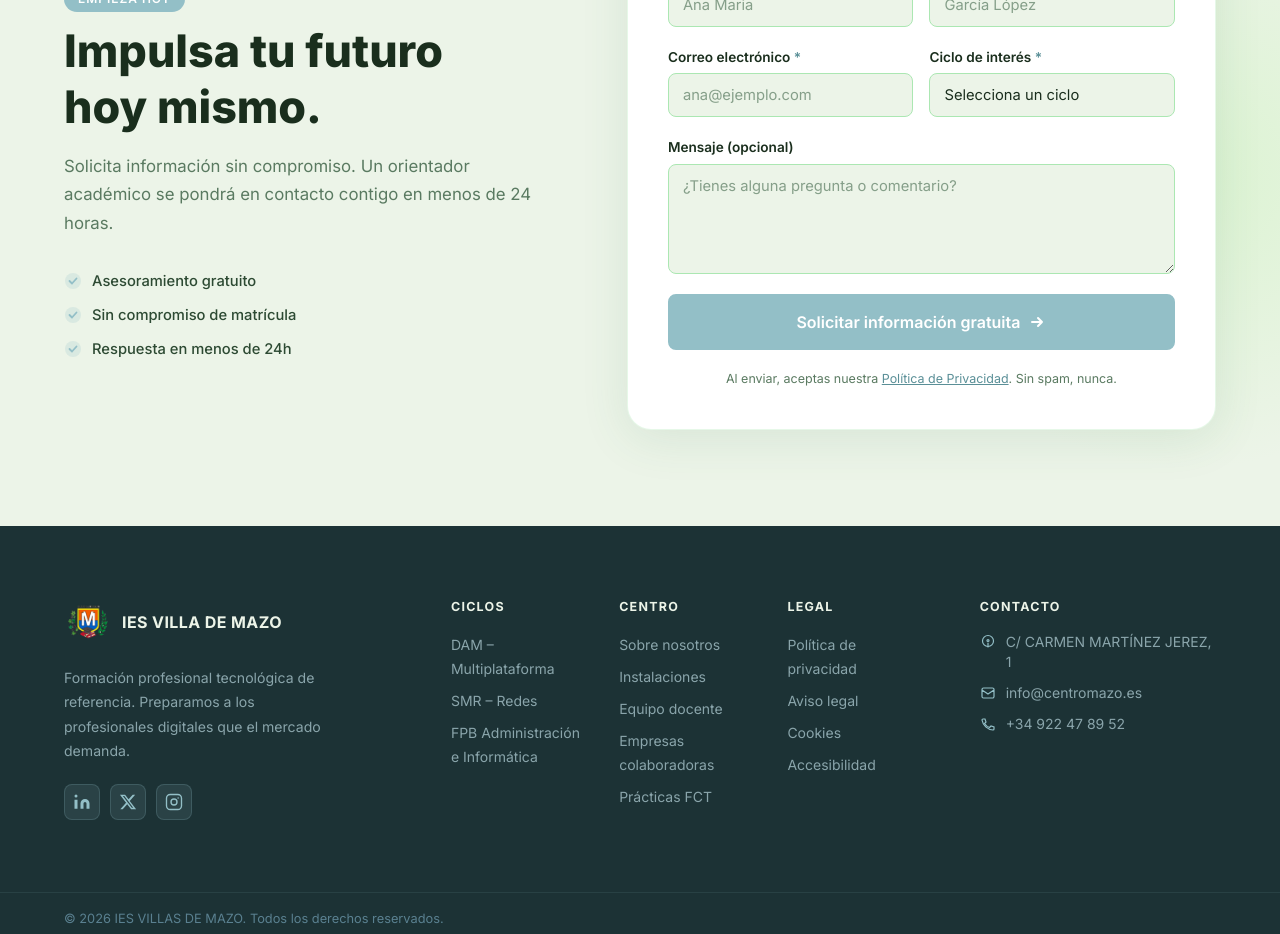
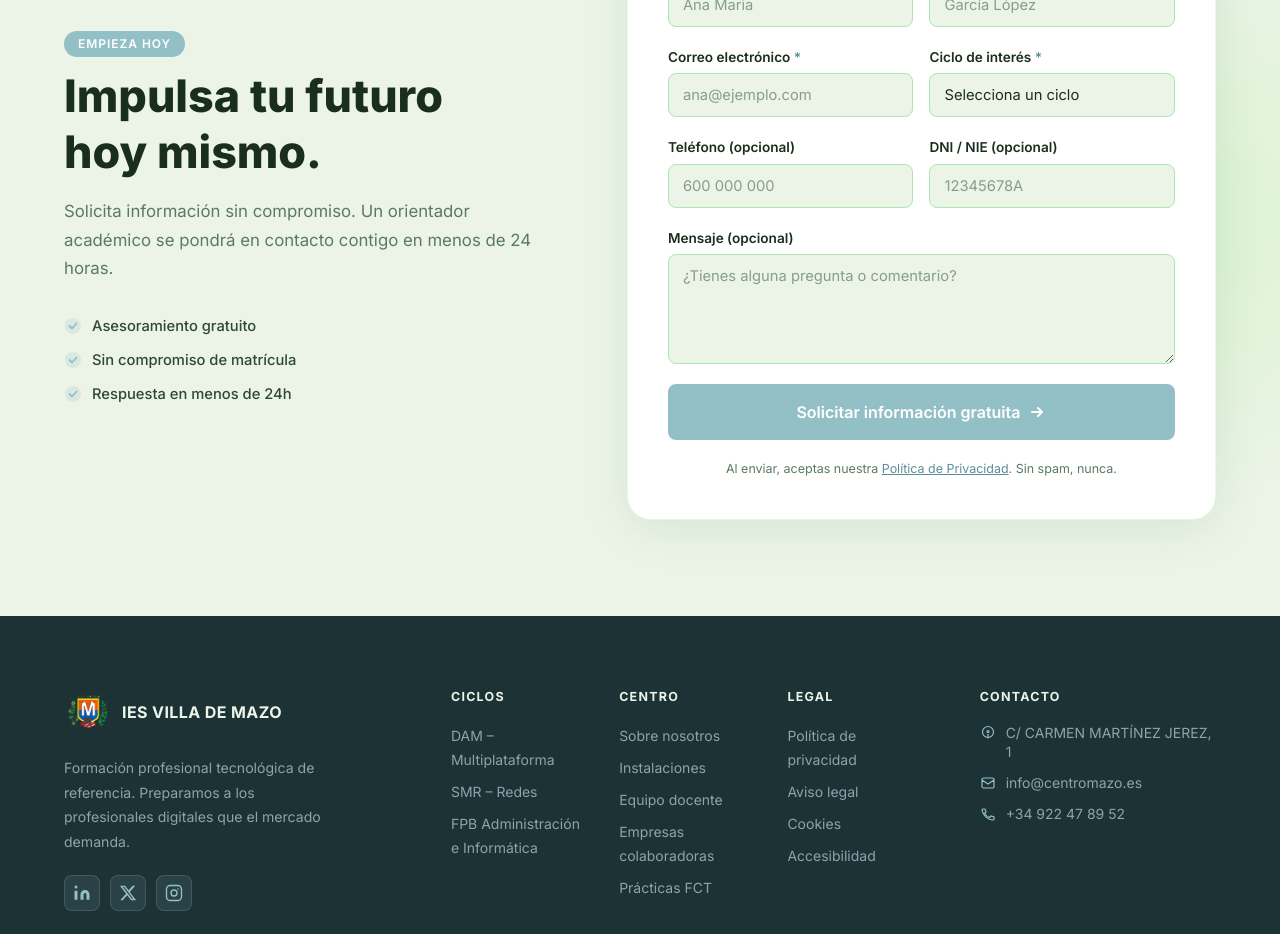
Before and after one commit to KevinRamirez1302/Front-mazo, a React (Vite) app: page / in a window 1280 px wide. Shown: the part 4640-5574 px from the top of the page. Built offline with nearby package versions, Linux system fonts and the light colour scheme.

Commit message:
fix-form

```diff
--- a/src/api/personasApi.ts
+++ b/src/api/personasApi.ts
@@ -4,6 +4,8 @@ export type PersonaPayload = {
     nombre: string;
     apellido: string;
     email: string;
+    telefono?: string;
+    dni?: string;
     curso: string;
     mensaje: string;
 };
--- a/src/components/LeadForm.tsx
+++ b/src/components/LeadForm.tsx
@@ -6,6 +6,8 @@ type FormData = {
   name: string
   apellido: string
   email: string
+  telefono?: string
+  dni?: string
   course: string
   message: string
 }
@@ -169,6 +171,41 @@ export default function LeadForm() {
                 </div>
               </div>
 
+              <div className="grid grid-cols-1 sm:grid-cols-2 gap-4">
+                {/* Teléfono */}
+                <div className="flex flex-col gap-1.5">
+                  <label htmlFor="telefono" className="text-[0.85rem] font-semibold text-fp-dark">
+                    Teléfono (opcional)
+                  </label>
+                  <input
+                    type="tel" id="telefono"
+                    placeholder="600 000 000"
+                    autoComplete="tel"
+                    className={`${inputCls} ${errors.telefono ? 'border-red-400' : ''}`}
+                    {...register('telefono', {
+                      pattern: { value: /^(|[0-9+\-\s]{9,15})$/, message: 'Teléfono no válido' },
+                    })}
+                  />
+                  {errors.telefono && <p className={errorCls} role="alert">{errors.telefono.message}</p>}
+                </div>
+
+                {/* DNI */}
+                <div className="flex flex-col gap-1.5">
+                  <label htmlFor="dni" className="text-[0.85rem] font-semibold text-fp-dark">
+                    DNI / NIE (opcional)
+                  </label>
+                  <input
+                    type="text" id="dni"
+                    placeholder="12345678A"
+                    className={`${inputCls} ${errors.dni ? 'border-red-400' : ''}`}
+                    {...register('dni', {
+                      pattern: { value: /^(|[XYZ]?\d{5,8}[A-Z])$/, message: 'DNI/NIE no válido' },
+                    })}
+                  />
+                  {errors.dni && <p className={errorCls} role="alert">{errors.dni.message}</p>}
+                </div>
+              </div>
+
               {/* Mensaje */}
               <div className="flex flex-col gap-1.5">
                 <label htmlFor="message" className="text-[0.85rem] font-semibold text-fp-dark">
--- a/src/pages/AdminDashboard.tsx
+++ b/src/pages/AdminDashboard.tsx
@@ -104,6 +104,8 @@ export default function AdminDashboard() {
                 <tr>
                   <th scope="col" className="px-6 py-4 font-semibold">Nombre Completo</th>
                   <th scope="col" className="px-6 py-4 font-semibold">Correo Electrónico</th>
+                  <th scope="col" className="px-6 py-4 font-semibold">Teléfono</th>
+                  <th scope="col" className="px-6 py-4 font-semibold">DNI / NIE</th>
                   <th scope="col" className="px-6 py-4 font-semibold">Ciclo de Interés</th>
                   <th scope="col" className="px-6 py-4 font-semibold w-1/3">Mensaje</th>
                 </tr>
@@ -111,7 +113,7 @@ export default function AdminDashboard() {
               <tbody>
                 {isLoading ? (
                   <tr>
-                    <td colSpan={4} className="px-6 py-12 text-center">
+                    <td colSpan={6} className="px-6 py-12 text-center">
                       <div className="flex justify-center items-center gap-2 text-gray-500">
                         <svg className="animate-spin h-5 w-5 text-fp-primary" xmlns="http://www.w3.org/2000/svg" fill="none" viewBox="0 0 24 24">
                           <circle className="opacity-25" cx="12" cy="12" r="10" stroke="currentColor" strokeWidth="4"></circle>
@@ -131,6 +133,12 @@ export default function AdminDashboard() {
                         {lead.email}
                       </td>
                       <td className="px-6 py-4">
+                        {lead.telefono || <span className="text-gray-400 italic">-</span>}
+                      </td>
+                      <td className="px-6 py-4">
+                        {lead.dni || <span className="text-gray-400 italic">-</span>}
+                      </td>
+                      <td className="px-6 py-4">
                         <span className="inline-flex items-center px-2.5 py-0.5 rounded-full text-xs font-medium bg-blue-100 text-blue-800">
                           {lead.curso}
                         </span>
@@ -143,7 +151,7 @@ export default function AdminDashboard() {
                 )}
                 {!isLoading && leads.length === 0 && !error && (
                   <tr>
-                    <td colSpan={4} className="px-6 py-12 text-center text-gray-500">
+                    <td colSpan={6} className="px-6 py-12 text-center text-gray-500">
                       No hay solicitudes registradas aún.
                     </td>
                   </tr>
--- a/src/utils/formularioEnvio.ts
+++ b/src/utils/formularioEnvio.ts
@@ -5,6 +5,8 @@ type FormPayload = {
     name: string
     apellido: string
     email: string
+    telefono?: string
+    dni?: string
     course: string
     message: string
 }
@@ -15,6 +17,8 @@ export const FormularioEnvio = async (form: FormPayload) => {
             nombre: form.name,
             apellido: form.apellido,
             email: form.email,
+            telefono: form.telefono,
+            dni: form.dni,
             curso: form.course,
             mensaje: form.message,
         };
```
